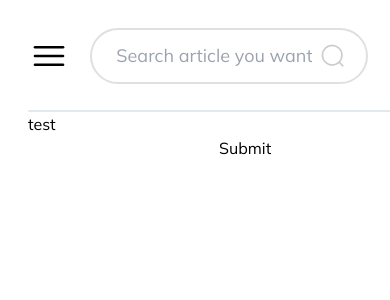
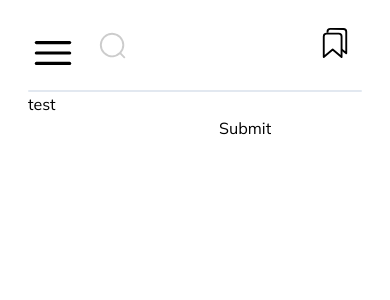
Before and after one commit to Yuriy-Sam/news-portal, a Next.js app: page /login in a window 390 px wide. Shown: the top 300 px of the page. Built offline with nearby package versions, Linux system fonts and the light colour scheme.

Commit message:
Adaptive sidebar, header, Post, and ...

```diff
--- a/app/layout.tsx
+++ b/app/layout.tsx
@@ -1,7 +1,9 @@
+// "use client";
 import { Footer, Header, ProfileSidebar, Sidebar } from "@/components";
 import "@/styles/globals.css";
 import type { Metadata } from "next";
 import { Inter, Mulish } from "next/font/google";
+import { useState } from "react";
 
 // const inter = Inter({ subsets: ["latin"] });
 const mulish = Mulish({
@@ -20,6 +22,8 @@
 }: {
   children: React.ReactNode;
 }) {
+  // const [showSidebar, setshowSidebar] = useState<boolean>(false);
+  console.log("App");
   return (
     <html lang="en">
       <body className={`${mulish.className} flex justify-between`}>
--- a/components/CustomButton.tsx
+++ b/components/CustomButton.tsx
@@ -49,7 +49,6 @@
             pathname === link ? activeStyles || "btn_active" : null
           } `}
         >
-          <p>{text}</p>
           {image ? (
             //  (
             //   <>
@@ -94,7 +93,7 @@
               />
             )
           ) : null}
-
+          <p>{text}</p>
           {prompt && <span>{prompt}</span>}
         </Link>
       ) : (
@@ -106,7 +105,6 @@
           onMouseLeave={() => setActive(false)}
           onClick={handleClick}
         >
-          <p>{text || ""}</p>
           {image ? (
             !active ? (
               <Image
@@ -125,6 +123,7 @@
               />
             )
           ) : null}
+          <p>{text || ""}</p>
         </button>
       )}
     </>
--- a/components/Header.tsx
+++ b/components/Header.tsx
@@ -4,30 +4,31 @@
 import Image from "next/legacy/image";
 import Link from "next/link";
 import CustomButton from "./CustomButton";
-const Header = () => {
+
+type HeaderProps = {
+  // handleShowSidebar?: () => void;
+};
+const Header = ({}: HeaderProps) => {
+  console.log("Header");
   return (
     <header className="after-line relative w-full block pb-7">
       <div className="flex justify-between items-center">
-        <div className=" flex items-center justify-center">
-          <CustomButton
-            containerStyles="btn_primary border-primary p-0 mr-5 hidden lg:flex"
-            image="hamburger.svg"
-            imageSize={50}
-          />
-          <div className="header__search w-[320px] flex items-center justify-between border-2 border-primary-200 p-3 px-5 rounded-full ">
+        <div className=" flex items-center justify-center gap-5 ">
+          <div className="w-[50px]"></div>
+          <div className="header__search w-[320px] flex items-center justify-between border-2 border-primary-200 p-3 px-5 rounded-full sm:border-none lg:p-0 lg:w-auto">
             <input
-              className="mr-1 w-full h-7 focus:outline-0 py-2 px-1 text-lg"
+              className="mr-1 w-full h-7 focus:outline-0 py-2 px-1 text-lg lg:mr-0 lg:p-0 lg:w-0"
               type="text"
               placeholder="Search article you want..."
             />
-            <Link className=" flex items-center justify-center" href={"/"}>
+            {/* <Link className=" flex items-center justify-center" href={"/"}> */}
             <Image
               width={30}
               height={30}
               src={"/icons/search.svg"}
               alt="search"
             />
-            </Link>
+            {/* </Link> */}
           </div>
         </div>
 
--- a/components/MainTopics.tsx
+++ b/components/MainTopics.tsx
@@ -20,7 +20,7 @@
           );
         })}
       </div>
-      <div className=" grid grid-cols-3 gap-7 grid-rows-2 lg:grid-cols-2 ">
+      <div className=" grid grid-cols-3 gap-7 grid-rows-2 xl:grid-cols-2 ">
         {posts.slice(0, 5).map((post, i) => {
           return <Post key={i} data={post} imageSize={500} />;
         })}
--- a/components/ProfileSidebar.tsx
+++ b/components/ProfileSidebar.tsx
@@ -9,7 +9,7 @@
   console.log("ProfSidebar");
 
   return (
-    <aside className="relative w-[500px] lg:w-[400px]  h-screen   ">
+    <aside className="relative w-[500px] lg:w-[400px]  h-screen md:hidden  ">
       <div className=" fixed top-0 right-100% h-screen  border-l-primary-200 border-l-2  py-7 px-7">
         <div className=" relative  w-full flex items-center justify-center pb-7  mb-7 after-line ">
           <CustomButton
--- a/components/Sidebar.tsx
+++ b/components/Sidebar.tsx
@@ -14,7 +14,12 @@
 type NavLinkProps = {
   key: string;
   item: NavLinkType;
+  show?: boolean;
 };
+type SidebarProps = {
+  show?: boolean;
+};
+
 const navLinksArr: Array<NavLinkType> = [
   {
     prompt: "Home",
@@ -42,69 +47,66 @@
     image: "exit.svg",
   },
 ];
-const NavLink = ({ item }: NavLinkProps) => {
-  const pathname = usePathname();
-  const [activeLink, setActiveLink] = useState<boolean>(false);
+const NavLink = ({ item, show }: NavLinkProps) => {
   return (
     <CustomButton
       key={item.prompt}
-      prompt={item.prompt}
+      text={show ? item.prompt : undefined}
       link={item.link}
-      containerStyles="btn_primary"
+      containerStyles="btn_primary  w-full items-center justify-start lg:gap-2"
       activeStyles="btn_active"
       image={item.image}
-      imageSize={25}
+      imageSize={show ? 25 : 30}
     />
-    // <Link
-    //   onMouseEnter={() => setActiveLink(true)}
-    //   onMouseLeave={() => setActiveLink(false)}
-    //   key={item.title}
-    //   href={item.link}
-    //   className="btn btn_primary"
-    // >
-    //   {!activeLink ? (
-    //     <Image
-    //       src={"/icons/" + item.image}
-    //       // src={"/icons/" + activeLink ? "light/" + item.image : item.image}
-    //       alt={item.title}
-    //       width={28}
-    //       height={28}
-    //     />
-    //   ) : (
-    //     <Image
-    //       src={"/icons/light/" + item.image}
-    //       alt={item.title}
-    //       width={28}
-    //       height={28}
-    //     />
-    //   )}
-
-    //   <span>{item.title}</span>
-    // </Link>
   );
 };
 
 const Sidebar = () => {
   console.log("Sidebar");
 
+  const [show, setShow] = useState<boolean>(false);
+
+  useEffect(() => {
+    if (show) {
+      document.body.classList.add("overflow-hidden");
+    } else {
+      document.body.classList.remove("overflow-hidden");
+    }
+  }, [show]);
   const renderNavLinks = (arr: Array<NavLinkType>) => {
     return arr.map((item) => {
-      return <NavLink key={item.prompt} item={item} />;
+      return <NavLink key={item.prompt} show={show} item={item} />;
     });
   };
   return (
-    <aside className="sidebar">
-      <div className="sidebar__wrapper">
-        <div className="sidebar__logo">
-          Yus
-          <br />
-          News
-        </div>
-        <nav className="sidebar__nav">
-          <ul>{renderNavLinks(navLinksArr.slice(0, -2))}</ul>
-          <ul>{renderNavLinks(navLinksArr.slice(-2))}</ul>
+    <aside className="  h-screen w-[160px] lg:w-0 ">
+      <CustomButton
+        containerStyles=" btn_primary border-primary p-0 absolute top-0 left-7 mt-7 z-50"
+        image="hamburger.svg"
+        imageSize={50}
+        handleClick={() => setShow(!show)}
+      />
+      <div
+        className={` z-50 fixed transition-all   top-0 left-0 border-r-2 bg-white border-primary-200 h-screen px-4 py-10 lg:-left-full ${
+          show ? "lg:left-0" : "lg:-left-full"
+        }`}
+      >
+        <div className=" text-xl font-bold uppercase text-center">Scope</div>
+        <nav className=" h-full flex flex-col items-center justify-between pt-10 pb-6">
+          <ul className="flex flex-col items-center gap-3">
+            {renderNavLinks(navLinksArr.slice(0, -2))}
+          </ul>
+          <ul className="flex flex-col items-center gap-3">
+            {renderNavLinks(navLinksArr.slice(-2))}
+          </ul>
         </nav>
       </div>
+      <div
+        className={`z-40 fixed top-0 left-0 w-full h-full bg-black opacity-50 ${
+          show ? "visible" : "invisible"
+        } `}
+        onClick={() => setShow(!show)}
+      ></div>
     </aside>
   );
 };
--- a/styles/sidebar.css
+++ b/styles/sidebar.css
@@ -1,5 +1,5 @@
 .sidebar {
-  @apply relative w-[160px] h-screen pb-10 px-4 py-10 lg:hidden;
+  @apply relative w-[160px] h-screen pb-10 px-4 py-10;
 }
 .sidebar__logo {
   @apply text-xl font-bold text-center;
```
Lines whose indentation alone changed are shown as unchanged.
